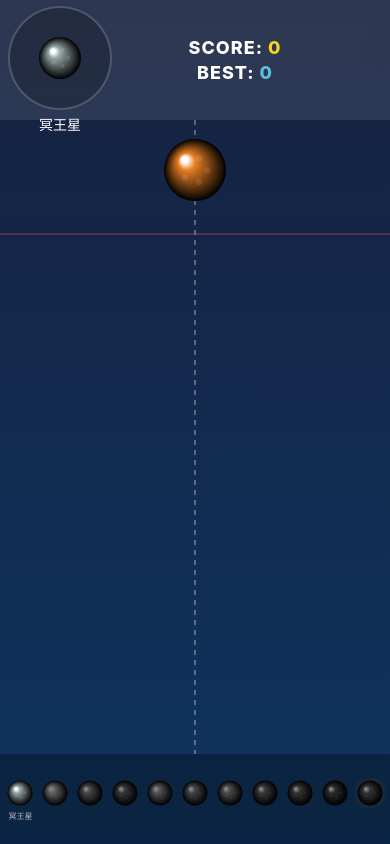
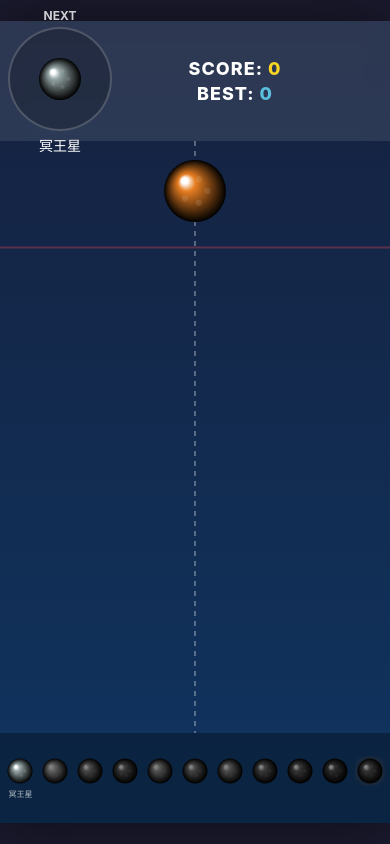
Before and after one commit to keidaizm/planetgame, a website built with Vite: page index.html in a window 390 px wide. Built offline with nearby package versions, Linux system fonts and the light colour scheme.

Commit message:
Fix: CSS fixed dimensions (500x900) with 95vh max-height for mobile

```diff
--- a/src/style.css
+++ b/src/style.css
@@ -29,9 +29,10 @@ body {
 #app {
   position: relative;
   width: 100%;
-  max-width: min(100vw, calc(100vh * 5 / 9));
-  /* Maintain 5:9 aspect ratio based on height */
-  height: 100vh;
+  max-width: 500px;
+  height: 100%;
+  max-height: min(900px, 95vh);
+  /* Ensure UI fits on screen */
   margin: 0 auto;
   /* Center horizontally */
   display: flex;
```
